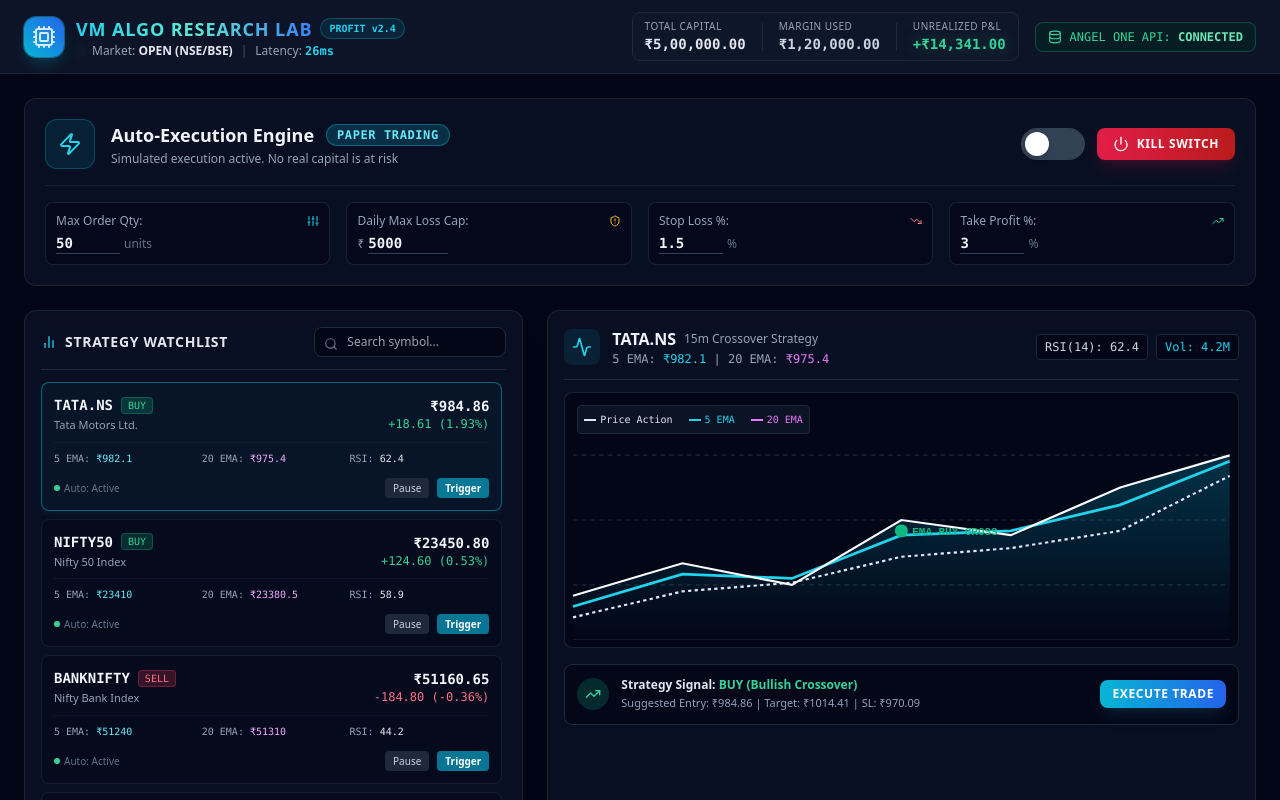
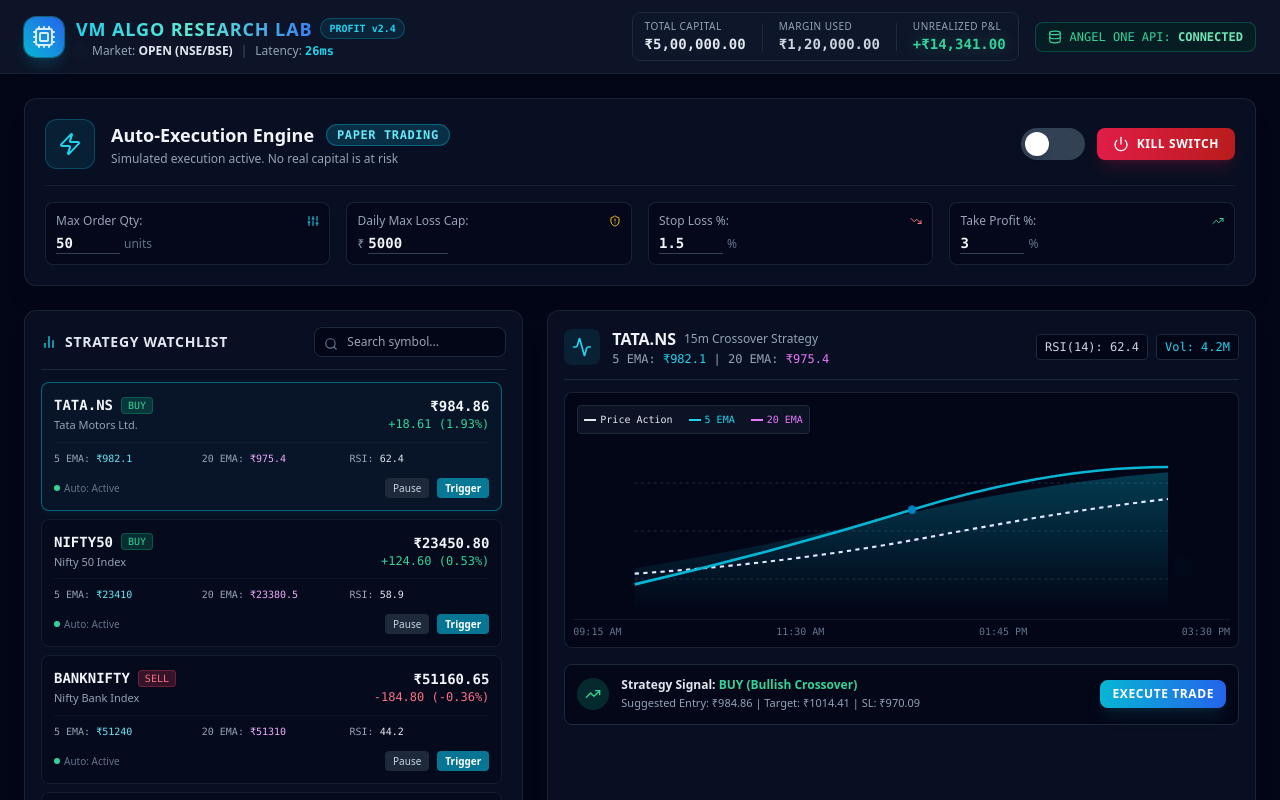
Before and after one commit to vmwealthgroup-prog/tata, a Next.js app in the folder frontend/: page / in a window 1280 px wide. Shown: the top 800 px of the page. Built offline with nearby package versions, Linux system fonts and the light colour scheme.

Commit message:
Update page.jsx

```diff
--- a/frontend/app/page.jsx
+++ b/frontend/app/page.jsx
@@ -1,9 +1,9 @@
-import React, { useState, useEffect, useRef } from 'react';
+'use client';
+
+import React, { useState, useEffect } from 'react';
 import {
-  TrendingUp, TrendingDown, Play, Pause, ShieldAlert, Zap, AlertTriangle,
-  Settings, Activity, RefreshCw, BarChart2, DollarSign, Clock, CheckCircle2,
-  XCircle, Filter, Cpu, Database, Eye, Terminal, Power, Search, Lock, ChevronRight,
-  Maximize2, Minimize2, Sliders, Bell
+  TrendingUp, TrendingDown, ShieldAlert, Zap, AlertTriangle,
+  BarChart2, Activity, CheckCircle2, Cpu, Database, Search, Power, Sliders, Terminal
 } from 'lucide-react';
 
 const INITIAL_WATCHLIST = [
@@ -22,8 +22,56 @@
   { id: 'LOG-9939', timestamp: '14:00:00', symbol: 'RELIANCE.NS', action: 'HOLD', qty: 0, price: 2910.20, mode: 'SYSTEM', status: 'SKIPPED', message: 'Auto-trade paused for symbol' },
 ];
 
+// SVG Chart Visualizer Component
+function ChartVisualizer({ stock }) {
+  const isBullish = stock.signal === 'BUY';
+  return (
+    <div className="w-full h-full pt-8 pb-2 px-2 flex flex-col justify-end">
+      <svg className="w-full h-40 overflow-visible" viewBox="0 0 500 150">
+        <defs>
+          <linearGradient id="chartGradient" x1="0" y1="0" x2="0" y2="1">
+            <stop offset="0%" stopColor={isBullish ? "#06b6d4" : "#f43f5e"} stopOpacity="0.3" />
+            <stop offset="100%" stopColor={isBullish ? "#06b6d4" : "#f43f5e"} stopOpacity="0.0" />
+          </linearGradient>
+        </defs>
+
+        {/* Background Grid Lines */}
+        <line x1="0" y1="30" x2="500" y2="30" stroke="#1e293b" strokeDasharray="3 3" />
+        <line x1="0" y1="75" x2="500" y2="75" stroke="#1e293b" strokeDasharray="3 3" />
+        <line x1="0" y1="120" x2="500" y2="120" stroke="#1e293b" strokeDasharray="3 3" />
+
+        {/* Price Area Fill */}
+        <path
+          d={isBullish ? "M 0,110 Q 120,90 250,60 T 500,20 L 500,150 L 0,150 Z" : "M 0,20 Q 120,50 250,90 T 500,130 L 500,150 L 0,150 Z"}
+          fill="url(#chartGradient)"
+        />
+
+        {/* 20 EMA Line (Fuchsia) */}
+        <path
+          d={isBullish ? "M 0,115 Q 150,105 280,80 T 500,45" : "M 0,30 Q 150,45 280,75 T 500,115"}
+          fill="none"
+          stroke="#e0e7ff"
+          strokeWidth="2"
+          strokeDasharray="4 4"
+        />
+
+        {/* 5 EMA Line (Cyan) */}
+        <path
+          d={isBullish ? "M 0,125 Q 130,95 260,55 T 500,15" : "M 0,15 Q 130,55 260,95 T 500,135"}
+          fill="none"
+          stroke="#06b6d4"
+          strokeWidth="2.5"
+        />
+
+        {/* Crossover Point Highlight */}
+        <circle cx="260" cy={isBullish ? 55 : 95} r="5" fill="#38bdf8" className="animate-ping" />
+        <circle cx="260" cy={isBullish ? 55 : 95} r="4" fill="#0284c7" />
+      </svg>
+    </div>
+  );
+}
+
 export default function App() {
-  const [activeTab, setActiveTab] = useState('watchlist'); // 'watchlist', 'orders', 'settings', 'terminal'
   const [watchlist, setWatchlist] = useState(INITIAL_WATCHLIST);
   const [selectedSymbol, setSelectedSymbol] = useState('TATA.NS');
   const [isLiveExecution, setIsLiveExecution] = useState(false);
@@ -31,14 +79,14 @@
   const [logs, setLogs] = useState(INITIAL_LOGS);
   const [searchTerm, setSearchTerm] = useState('');
 
-  // Risk Parameters State
+  // Risk Parameters
   const [maxOrderQty, setMaxOrderQty] = useState(50);
   const [dailyMaxLoss, setDailyMaxLoss] = useState(5000);
   const [stopLossPct, setStopLossPct] = useState(1.5);
   const [takeProfitPct, setTakeProfitPct] = useState(3.0);
   const [killSwitchActive, setKillSwitchActive] = useState(false);
 
-  // System latency & status stats
+  // System Stats
   const [latency, setLatency] = useState(24);
   const [unrealizedPnL, setUnrealizedPnL] = useState(14250.00);
 
@@ -46,11 +94,8 @@
   useEffect(() => {
     const interval = setInterval(() => {
       setLatency(Math.floor(Math.random() * 12) + 18);
-
-      // Randomly update PnL slightly
       setUnrealizedPnL(prev => prev + (Math.random() > 0.48 ? 45.50 : -38.20));
 
-      // Randomly tick selected symbol
       setWatchlist(prevList =>
         prevList.map(item => {
           if (Math.random() > 0.6) {
@@ -87,10 +132,7 @@
     if (confirm('EMERGENCY: Are you sure you want to trigger the Kill Switch? All open positions will be squared off immediately and auto-trading paused.')) {
       setKillSwitchActive(true);
       setIsLiveExecution(false);
-
-      // Update all watchlist to paused
       setWatchlist(prev => prev.map(w => ({ ...w, status: 'Paused' })));
-
       addLog('EMERGENCY', 'SQUARED OFF ALL POSITIONS & PAUSED ENGINE', 'DANGER');
     }
   };
@@ -136,11 +178,9 @@
   return (
     <div className="min-h-screen bg-slate-950 text-slate-100 font-sans flex flex-col selection:bg-cyan-500/30">
 
-      {}
+      {/* Top Header */}
       <header className="border-b border-slate-800/80 bg-slate-900/90 backdrop-blur-md sticky top-0 z-40 px-4 lg:px-6 py-3">
         <div className="max-w-7xl mx-auto flex flex-col md:flex-row md:items-center justify-between gap-4">
-
-          {/* Logo & Branding */}
           <div className="flex items-center gap-3">
             <div className="h-10 w-10 rounded-xl bg-gradient-to-tr from-cyan-500 to-blue-600 flex items-center justify-center shadow-lg shadow-cyan-500/20 ring-1 ring-cyan-400/40">
               <Cpu className="h-6 w-6 text-white animate-pulse" />
@@ -163,7 +203,6 @@
             </div>
           </div>
 
-          {/* Account & Capital Summary Widget */}
           <div className="flex items-center gap-4 flex-wrap">
             <div className="bg-slate-900/90 border border-slate-800 rounded-lg px-3 py-1.5 flex items-center gap-4">
               <div>
@@ -184,24 +223,20 @@
               </div>
             </div>
 
-            {/* Broker Connection Badge */}
             <div className="hidden lg:flex items-center gap-2 px-3 py-1.5 bg-emerald-950/40 border border-emerald-500/30 text-emerald-400 rounded-lg text-xs font-mono">
               <Database className="h-3.5 w-3.5" />
               <span>ANGEL ONE API: <strong className="text-emerald-300">CONNECTED</strong></span>
             </div>
           </div>
-
         </div>
       </header>
 
-      {/* Main Body Grid */}
+      {/* Main Grid Layout */}
       <div className="max-w-7xl mx-auto w-full p-4 lg:p-6 flex-1 grid grid-cols-1 lg:grid-cols-12 gap-6">
 
-        {}
+        {/* Engine Controls Section */}
         <div className="lg:col-span-12 bg-slate-900/60 border border-slate-800/80 rounded-xl p-4 lg:p-5 backdrop-blur-sm shadow-xl">
           <div className="flex flex-col md:flex-row items-start md:items-center justify-between gap-4 pb-4 border-b border-slate-800/60">
-
-            {/* Mode Switch Title & Toggle */}
             <div className="flex items-center gap-4">
               <div className={`p-3 rounded-xl border ${isLiveExecution ? 'bg-rose-500/10 border-rose-500/30 text-rose-400' : 'bg-cyan-500/10 border-cyan-500/30 text-cyan-400'}`}>
                 <Zap className="h-6 w-6" />
@@ -225,11 +260,10 @@
               </div>
             </div>
 
-            {/* Main Toggle Switch & Emergency Action */}
             <div className="flex items-center gap-3 w-full md:w-auto justify-between md:justify-end">
               <button
                 onClick={handleToggleAutoExecution}
-                className={`relative inline-flex h-8 w-16 items-center rounded-full transition-colors focus:outline-none focus:ring-2 focus:ring-cyan-500 focus:ring-offset-2 focus:ring-offset-slate-900 ${
+                className={`relative inline-flex h-8 w-16 items-center rounded-full transition-colors focus:outline-none focus:ring-2 focus:ring-cyan-500 ${
                   isLiveExecution ? 'bg-rose-600' : 'bg-slate-700'
                 }`}
               >
@@ -252,7 +286,6 @@
             </div>
           </div>
 
-          {/* Risk Control Parameters Strip */}
           <div className="grid grid-cols-2 sm:grid-cols-4 gap-4 mt-4 text-xs">
             <div className="bg-slate-950/60 border border-slate-800/80 rounded-lg p-2.5">
               <span className="text-slate-400 flex items-center justify-between">
@@ -322,11 +355,9 @@
           </div>
         </div>
 
-        {}
+        {/* Watchlist Column */}
         <div className="lg:col-span-5 flex flex-col gap-4">
           <div className="bg-slate-900/60 border border-slate-800/80 rounded-xl p-4 backdrop-blur-sm shadow-xl flex-1 flex flex-col">
-
-            {/* Watchlist Header & Search */}
             <div className="flex items-center justify-between gap-2 mb-3 pb-3 border-b border-slate-800">
               <h3 className="font-bold text-sm uppercase tracking-wider text-slate-200 flex items-center gap-2">
                 <BarChart2 className="h-4 w-4 text-cyan-400" />
@@ -344,8 +375,7 @@
               </div>
             </div>
 
-            {/* Stock List Grid */}
-            <div className="space-y-2 overflow-y-auto max-h-[480px] pr-1 custom-scrollbar">
+            <div className="space-y-2 overflow-y-auto max-h-[480px] pr-1">
               {filteredWatchlist.map((stock) => {
                 const isSelected = selectedSymbol === stock.symbol;
                 return (
@@ -381,14 +411,12 @@
                       </div>
                     </div>
 
-                    {/* Metrics Row */}
                     <div className="grid grid-cols-3 gap-2 mt-2 pt-2 border-t border-slate-800/40 text-[10px] font-mono text-slate-400">
                       <div>5 EMA: <span className="text-cyan-300">₹{stock.ema5}</span></div>
                       <div>20 EMA: <span className="text-fuchsia-300">₹{stock.ema20}</span></div>
                       <div>RSI: <span className="text-slate-200">{stock.rsi}</span></div>
                     </div>
 
-                    {/* Action Quick Buttons */}
                     <div className="flex items-center justify-between mt-2 text-xs pt-1">
                       <span className="text-[10px] text-slate-500 flex items-center gap-1">
                         <span className={`h-1.5 w-1.5 rounded-full ${stock.status === 'Active' ? 'bg-emerald-400' : 'bg-amber-400'}`} />
@@ -409,19 +437,15 @@
                         </button>
                       </div>
                     </div>
-
                   </div>
                 );
               })}
             </div>
-
           </div>
         </div>
 
-        {}
+        {/* Chart Column */}
         <div className="lg:col-span-7 flex flex-col gap-6">
-
-          {/* Chart Card */}
           <div className="bg-slate-900/60 border border-slate-800/80 rounded-xl p-4 backdrop-blur-sm shadow-xl flex-1 flex flex-col">
             <div className="flex items-center justify-between mb-3 pb-3 border-b border-slate-800">
               <div className="flex items-center gap-3">
@@ -445,10 +469,7 @@
               </div>
             </div>
 
-            {/* Custom SVG Crossover Chart Canvas */}
             <div className="w-full h-64 bg-slate-950 rounded-lg p-2 border border-slate-800/80 relative overflow-hidden flex flex-col justify-between">
-
-              {/* Legend overlay */}
               <div className="absolute top-3 left-3 z-10 flex items-center gap-4 text-[10px] font-mono bg-slate-900/80 p-1.5 rounded border border-slate-800">
                 <span className="flex items-center gap-1 text-slate-200">
                   <span className="h-0.5 w-3 bg-slate-200 inline-block" /> Price Action
@@ -471,7 +492,6 @@
               </div>
             </div>
 
-            {/* Active Signal Context Box */}
             <div className="mt-4 p-3 rounded-lg bg-slate-950/80 border border-slate-800 flex items-center justify-between">
               <div className="flex items-center gap-3">
                 <div className={`p-2 rounded-full ${currentStock.signal === 'BUY' ? 'bg-emerald-500/20 text-emerald-400' : 'bg-rose-500/20 text-rose-400'}`}>
@@ -494,11 +514,10 @@
                 Execute Trade
               </button>
             </div>
-
           </div>
         </div>
 
-        {}
+        {/* Live Execution Terminal */}
         <div className="lg:col-span-12 bg-slate-900/60 border border-slate-800/80 rounded-xl p-4 backdrop-blur-sm shadow-xl">
           <div className="flex items-center justify-between mb-3 pb-3 border-b border-slate-800">
             <h3 className="font-bold text-sm uppercase tracking-wider text-slate-200 flex items-center gap-2">
@@ -508,7 +527,7 @@
             <span className="text-xs text-slate-500 font-mono">Auto-scrolling active</span>
           </div>
 
-          <div className="bg-slate-950 rounded-lg p-3 font-mono text-xs overflow-x-auto max-h-56 custom-scrollbar border border-slate-800">
+          <div className="bg-slate-950 rounded-lg p-3 font-mono text-xs overflow-x-auto max-h-56 border border-slate-800">
             <table className="w-full text-left border-collapse">
               <thead>
                 <tr className="text-slate-500 border-b border-slate-800 pb-2">
@@ -561,7 +580,7 @@
 
       </div>
 
-      {}
+      {/* Confirmation Modal */}
       {showConfirmModal && (
         <div className="fixed inset-0 z-50 flex items-center justify-center p-4 bg-slate-950/80 backdrop-blur-md">
           <div className="bg-slate-900 border border-rose-500/40 rounded-xl p-6 max-w-md w-full shadow-2xl space-y-4">
@@ -586,67 +605,14 @@
               </button>
               <button
                 onClick={confirmLiveTrading}
-                className="px-4 py-2 rounded-lg bg-rose-600 hover:bg-rose-500 text-white text-xs font-bold shadow-lg shadow-rose-900/40"
+                className="px-4 py-2 rounded-lg bg-rose-600 hover:bg-rose-500 text-white text-xs font-bold uppercase tracking-wider shadow-lg shadow-rose-900/40"
               >
-                Activate Live Trading
+                Confirm Live Execution
               </button>
             </div>
           </div>
         </div>
       )}
-
     </div>
   );
 }
-
-function ChartVisualizer({ stock }) {
-  // Generate mock crossover points for visual effect
-  const points = [
-    { x: 0, price: 920, ema5: 915, ema20: 910 },
-    { x: 100, price: 935, ema5: 930, ema20: 922 },
-    { x: 200, price: 925, ema5: 928, ema20: 926 },
-    { x: 300, price: 955, ema5: 948, ema20: 938 },
-    { x: 400, price: 948, ema5: 950, ema20: 942 },
-    { x: 500, price: 970, ema5: 962, ema20: 950 },
-    { x: 600, price: stock.price, ema5: stock.ema5, ema20: stock.ema20 },
-  ];
-
-  const pricePath = points.map((p, i) => `${i === 0 ? 'M' : 'L'} ${p.x} ${220 - (p.price - 900) * 2}`).join(' ');
-  const ema5Path = points.map((p, i) => `${i === 0 ? 'M' : 'L'} ${p.x} ${220 - (p.ema5 - 900) * 2}`).join(' ');
-  const ema20Path = points.map((p, i) => `${i === 0 ? 'M' : 'L'} ${p.x} ${220 - (p.ema20 - 900) * 2}`).join(' ');
-
-  return (
-    <svg className="w-full h-full overflow-visible" viewBox="0 0 600 220" preserveAspectRatio="none">
-      <defs>
-        <linearGradient id="priceGradient" x1="0" y1="0" x2="0" y2="1">
-          <stop offset="0%" stopColor="#06b6d4" stopOpacity="0.25" />
-          <stop offset="100%" stopColor="#06b6d4" stopOpacity="0.0" />
-        </linearGradient>
-      </defs>
-
-      {/* Grid Lines */}
-      <line x1="0" y1="50" x2="600" y2="50" stroke="#1e293b" strokeDasharray="4 4" />
-      <line x1="0" y1="110" x2="600" y2="110" stroke="#1e293b" strokeDasharray="4 4" />
-      <line x1="0" y1="170" x2="600" y2="170" stroke="#1e293b" strokeDasharray="4 4" />
-
-      {/* Area under Price */}
-      <path d={`${pricePath} L 600 220 L 0 220 Z`} fill="url(#priceGradient)" />
-
-      {/* 20 EMA Path (Magenta) */}
-      <path d={ema20Path} fill="none" stroke="#e0e7ff" strokeWidth="2" strokeDasharray="3 3" />
-
-      {/* 5 EMA Path (Cyan) */}
-      <path d={ema5Path} fill="none" stroke="#22d3ee" strokeWidth="2.5" />
-
-      {/* Main Price Action Path */}
-      <path d={pricePath} fill="none" stroke="#f8fafc" strokeWidth="2" />
-
-      {/* Crossover Bullish Signal Marker */}
-      <g transform="translate(300, 120)">
-        <circle r="12" fill="#10b981" fillOpacity="0.2" className="animate-ping" />
-        <circle r="6" fill="#10b981" />
-        <text x="10" y="4" fill="#10b981" fontSize="10" fontFamily="monospace" fontWeight="bold">EMA BUY CROSS</text>
-      </g>
-    </svg>
-  );
-}
```
